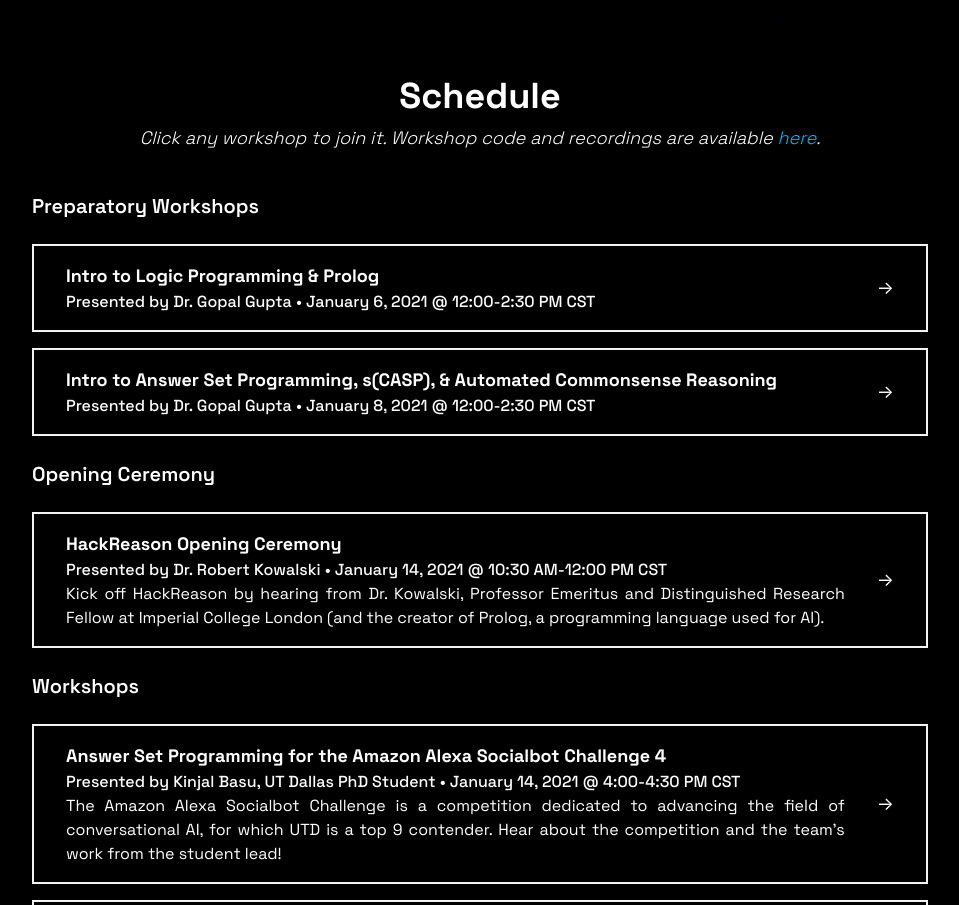
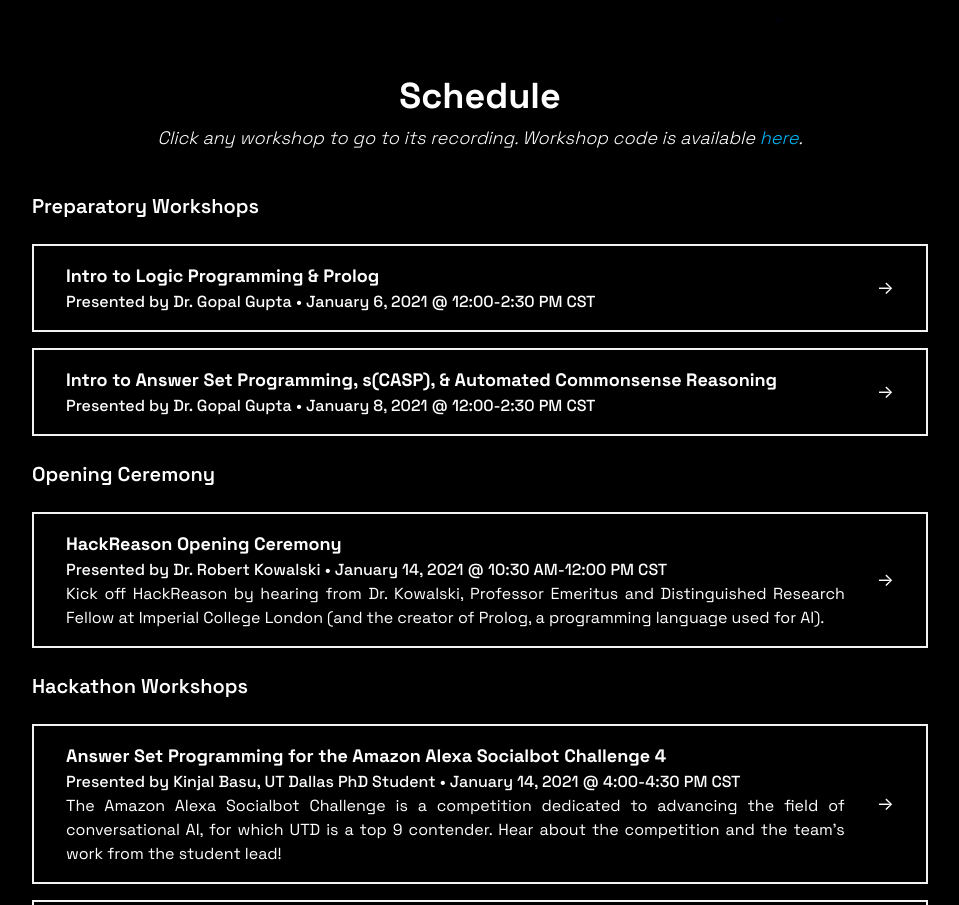
Before and after one commit to aisutd/hackreason-site, a Next.js app: page / in a window 1280 px wide. Shown: the part 740-1645 px from the top of the page, without its empty margins (160-1119 px from the left). Built offline with nearby package versions, Linux system fonts and the light colour scheme.

Commit message:
Add post-hackathon links

```diff
--- a/components/schedule.tsx
+++ b/components/schedule.tsx
@@ -55,7 +55,7 @@
     <div className='mt-4 mx-auto max-w-4xl mb-32'>
       <h1 className='text-4xl font-bold text-center mb-2'>Schedule</h1>
       <h1 className='text-lg italic font-light text-center mb-8'>
-        Click any workshop to join it. Workshop code and recordings are available{' '}
+        Click any workshop to go to its recording. Workshop code is available{' '}
         <Link href='/code'>here</Link>.
       </h1>
       <div className='py-2 font-semibold text-xl'>Preparatory Workshops</div>
@@ -63,14 +63,14 @@
         title='Intro to Logic Programming & Prolog'
         datetime='January 6, 2021 @ 12:00-2:30 PM CST'
         presenter='Dr. Gopal Gupta'
-        joinLink='//tinyurl.com/hackreason-prep1'
+        joinLink='//web.microsoftstream.com/video/5677ed2d-08ac-4f92-aaad-960793537ded'
       />
       <ScheduleCard
         title='Intro to Answer Set Programming, s(CASP), & Automated Commonsense
 		Reasoning'
         datetime='January 8, 2021 @ 12:00-2:30 PM CST'
         presenter='Dr. Gopal Gupta'
-        joinLink='//tinyurl.com/hackreason-prep2'
+        joinLink='//web.microsoftstream.com/video/cf31ca36-7e89-4d9e-a1b8-edbb80440574'
       />
       <div className='py-2 font-semibold text-xl'>Opening Ceremony</div>
       <ScheduleCard
@@ -78,22 +78,22 @@
         datetime='January 14, 2021 @ 10:30 AM-12:00 PM CST'
         presenter='Dr. Robert Kowalski'
         description='Kick off HackReason by hearing from Dr. Kowalski, Professor Emeritus and Distinguished Research Fellow at Imperial College London (and the creator of Prolog, a programming language used for AI).'
-        joinLink='//bit.ly/utd-logical-english'
+        joinLink='//utdallas.app.box.com/s/ngsyloscj5sk24uh3axexxz451o74z0u'
       />
-      <div className='py-2 font-semibold text-xl'>Workshops</div>
+      <div className='py-2 font-semibold text-xl'>Hackathon Workshops</div>
       <ScheduleCard
         title='Answer Set Programming for the Amazon Alexa Socialbot Challenge 4'
         datetime='January 14, 2021 @ 4:00-4:30 PM CST'
         presenter='Kinjal Basu, UT Dallas PhD Student'
         description="The Amazon Alexa Socialbot Challenge is a competition dedicated to advancing the field of conversational AI, for which UTD is a top 9 contender. Hear about the competition and the team's work from the student lead!"
-        joinLink='//tinyurl.com/answer-set-programming'
+        joinLink='//web.microsoftstream.com/video/e925c127-6a4d-456a-8da8-477ba27cfb07'
       />
       <ScheduleCard
         title='Explainable AI: An Introduction'
         datetime='January 14, 2021 @ 8:00-8:30 PM CST'
         presenter='Dr. Farhad Shakerin, Microsoft'
         description={`Dr. Shakerin is a UTD alum (PhD, Spring 2020) and will present an introductory tech talk on the field of artificial intelligence! This is a great workshop to learn more about the topic in general, and hear about Dr. Shakerin's background.`}
-        joinLink='//tinyurl.com/hackreason-explainable-ai'
+        joinLink='//web.microsoftstream.com/video/ba953952-205b-4a7f-b24e-d0af07643833'
       />
     </div>
   )
```
